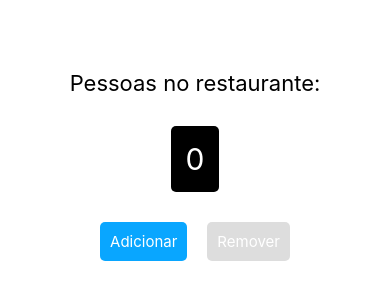
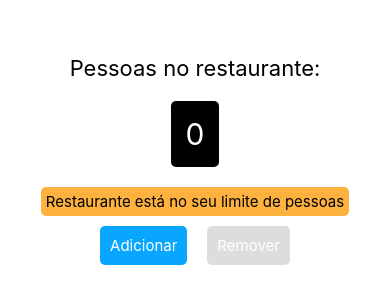
Before and after one commit to AmandaMeneghini/dinerCapacityTrackerApp, a React Native app: screen / in a window 390 px wide. Shown: the part 257-560 px from the top of the page. Built offline with nearby package versions, Linux system fonts and the light colour scheme.

Commit message:
style: adds warning message about restaurant people limit and adjusts styles

```diff
--- a/App.js
+++ b/App.js
@@ -13,6 +13,8 @@ export default function App() {
       <Text style={styles.title}>Pessoas no restaurante:</Text>
 
       <Text style={styles.countDisplay}>0</Text>
+
+      <Text style={styles.warning}>Restaurante está no seu limite de pessoas</Text>
 
       <View style={styles.buttonArea}>
         <TouchableOpacity style={styles.button}>
@@ -33,7 +35,6 @@ const styles = StyleSheet.create({
     backgroundColor: '#FFF',
     justifyContent: 'center',
     alignItems: 'center',
-    gap: 30,
   },
   title: {
     fontSize: 22,
@@ -45,18 +46,26 @@ const styles = StyleSheet.create({
     padding: 15,
     backgroundColor: '#000',
     borderRadius: 5,
+    margin: 20,
   },
   buttonArea: {
     flexDirection: 'row',
-    gap: 20,
   },
   button: {
     backgroundColor: '#09A6FF',
     padding: 10,
     borderRadius: 5,
+    margin: 10,
   },
   buttonText: {
     fontSize: 15,
     color: '#FFF',
   },
+  warning: {
+    color: "#000",
+    fontSize: 15,
+    backgroundColor: '#FDB240',
+    padding: 5,
+    borderRadius: 5,
+  }
 });
```
